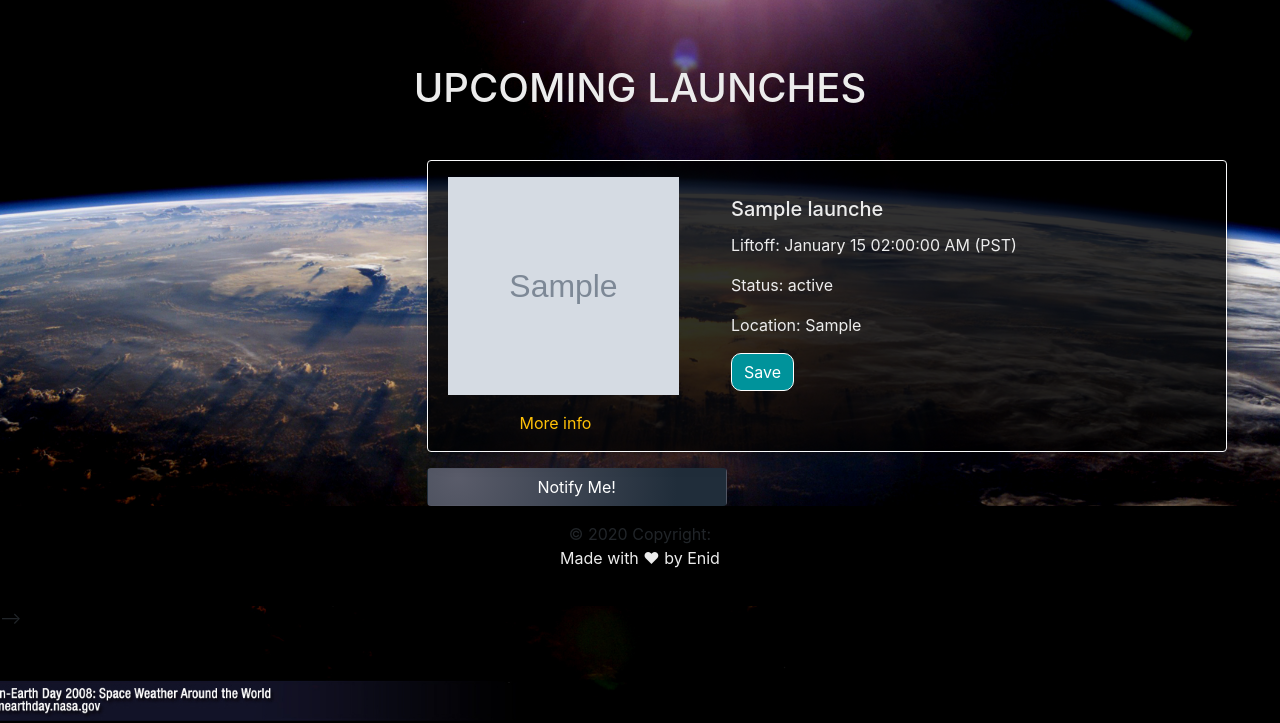
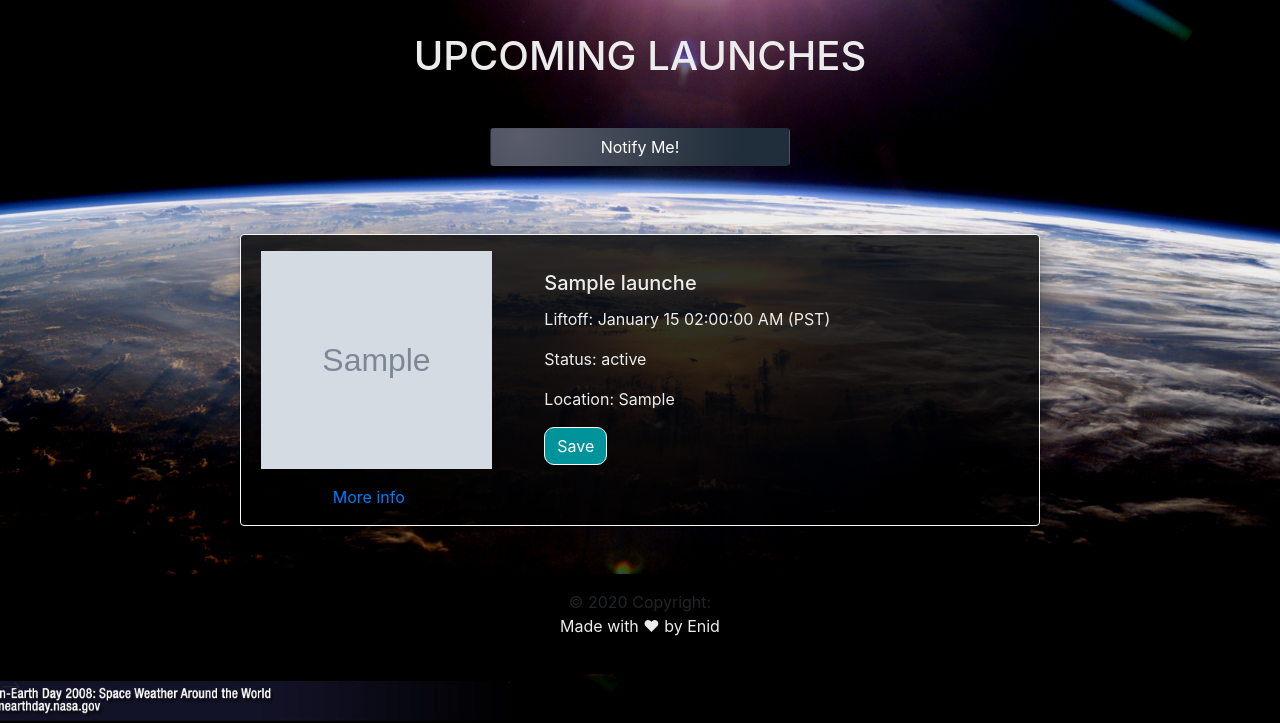
Before and after one commit to Enid-Sky/flask-launch-command, a Flask app: page /upcoming in a window 1280 px wide. Shown: the part 77-800 px from the top of the page. Run offline with Flask 2, Linux system fonts and the light colour scheme; tables that the repository leaves empty hold one stand-in row (values such as "Sample post"); grey boxes marked "Sample" are stand-in pictures; data that the repository does not hold is empty; some libraries are stand-ins or nearby versions.

Commit message:
move modal to top and cards to bottom

```diff
--- a/templates/upcoming_launches.html
+++ b/templates/upcoming_launches.html
@@ -15,16 +15,59 @@
     </div>
 </div> -->
 
-    <div id="upcoming-fluid-container" class="container-fluid p-3 my-3 text-white"></div>
+<!----------- PAGE HEADER ------------>
+    <div id="upcoming-fluid-container" class="container-fluid p-3 my-3 text-white">
 
     <h1 class="text-center mb-5">UPCOMING LAUNCHES</h1>
 
 
+<!----------- END PAGE HEADER ------------>
 
-        <!-- -fluid p-3 my-3 -->
+<!-----------------MODAL ----------------->
+
+<!-- Button to Open the Modal -->
+<button id="notify-button" type="button" class="btn btn-block mt-5 mb-1 mx-auto" data-toggle="modal" data-target="#myModal">
+    Notify Me!
+    </button>
+    <div class="container">
+
+        <!-- The Modal -->
+        <div class="modal fade text-dark" id="myModal">
+        <div class="modal-dialog modal-sm">
+            <div class="modal-content">
+
+            <!-- Modal Header -->
+            <div class="modal-header">
+                <h4 class="modal-title">Launch Notification</h4>
+                <button type="button" class="close" data-dismiss="modal">&times;</button>
+            </div>
+
+            <!-- Modal body -->
+            <div id="notify-text" class="modal-body">
+                Get a text reminder for the next launch?
+            </div>
+
+            <!-- Modal footer -->
+            <div class="modal-footer">
+
+                <form action="/reminders" method="POST">
+                <button id="reminder" type="submit" class="btn btn-primary" name ='reminder' value='notify'>Yes</button>
+                </form>
+
+                <button id="btn-cancel" type="button" class="btn" data-dismiss="modal">No</button>
+
+            </div>
+
+            </div>
+        </div>
+        </div>
+
+    </div>
+
+</div>
 
 
-    <!----------- CARDS-------------->
+<!----------- START CARDS-------------->
 
 
     {% for launch in launches %}
@@ -32,20 +75,20 @@
         {% if launch.upcomingLaunch_id not in saved_launches %}
 
         <div id="upcoming-container" class="container-md">
-            <div id="upcoming-overall-card" class="card mb-3 border border-light offset-md-4" style="max-width: 800px;">
+            <div id="upcoming-overall-card" class="card w-80 mt-5 mb-5 mx-auto border border-light" style="max-width: 800px;">
                 <div class="row no-gutters">
                     <div class="col-md-4">
                         <img src="{{launch.image}}" class="card-img p-3 " alt="Rocket on launch pad" style="min-height: 250px;" style="min-width: 250px;">
-                        <p><a href="{{launch.wiki_url}}" class="text-warning offset-md-4" >More info</a></p>
+                        <p><a href="{{launch.wiki_url}}" class="info-text offset-md-4" >More info</a></p>
 
 
                     </div>
                     <div class="col-md-8 p-3">
                     <div class="card-body ">
                     <h5 class="card-title">{{launch.name}}</h5>
-                    <p class="card-text" id="liftoff">Liftoff: {{launch.window_start | formatdatetime}} (PST)</p>
-                    <p class="card-text" id="liftoff">Status: {{launch.status_name}}</p>
-                    <p class="card-text " id="liftoff">Location: {{launch.pad_location}}</p>
+                    <p class="card-text" id="liftoff"><span class="title-color">Liftoff: </span>{{launch.window_start | formatdatetime}} (PST)</p>
+                    <p class="card-text" id="liftoff"><span class="title-color">Status:</span> {{launch.status_name}}</p>
+                    <p class="card-text " id="liftoff"><span class="title-color">Location:</span> {{launch.pad_location}}</p>
 
                     <form action="/add_launch" method="POST">
                         <input id="follow_input" name="launch" type="hidden" value="{{launch.upcomingLaunch_id}}">
@@ -62,48 +105,6 @@
 
     {% endfor %}
 
-    <!----------- MODAL -------------->
 
-
-    <!-- Button to Open the Modal -->
-    <button id="notify-button" type="button" class="btn btn-block offset-md-4" data-toggle="modal" data-target="#myModal">
-        Notify Me!
-        </button>
-        <div class="container">
-
-            <!-- The Modal -->
-            <div class="modal fade text-dark" id="myModal">
-            <div class="modal-dialog modal-sm">
-                <div class="modal-content">
-
-                <!-- Modal Header -->
-                <div class="modal-header">
-                    <h4 class="modal-title">Launch Notification</h4>
-                    <button type="button" class="close" data-dismiss="modal">&times;</button>
-                </div>
-
-                <!-- Modal body -->
-                <div class="modal-body">
-                    Would you like to receive a text reminder regarding the next launch?
-                </div>
-
-                <!-- Modal footer -->
-                <div class="modal-footer">
-
-                    <form action="/reminders" method="POST">
-                    <button id="reminder" type="submit" class="btn btn-primary" name ='reminder' value='notify'>Yes</button>
-                    </form>
-
-                    <button type="button" class="btn btn-secondary bg-secondary" data-dismiss="modal">No</button>
-
-                </div>
-
-                </div>
-            </div>
-            </div>
-
-        </div>
-
-    </div>
-
+</div>
 {%endblock%}
```
